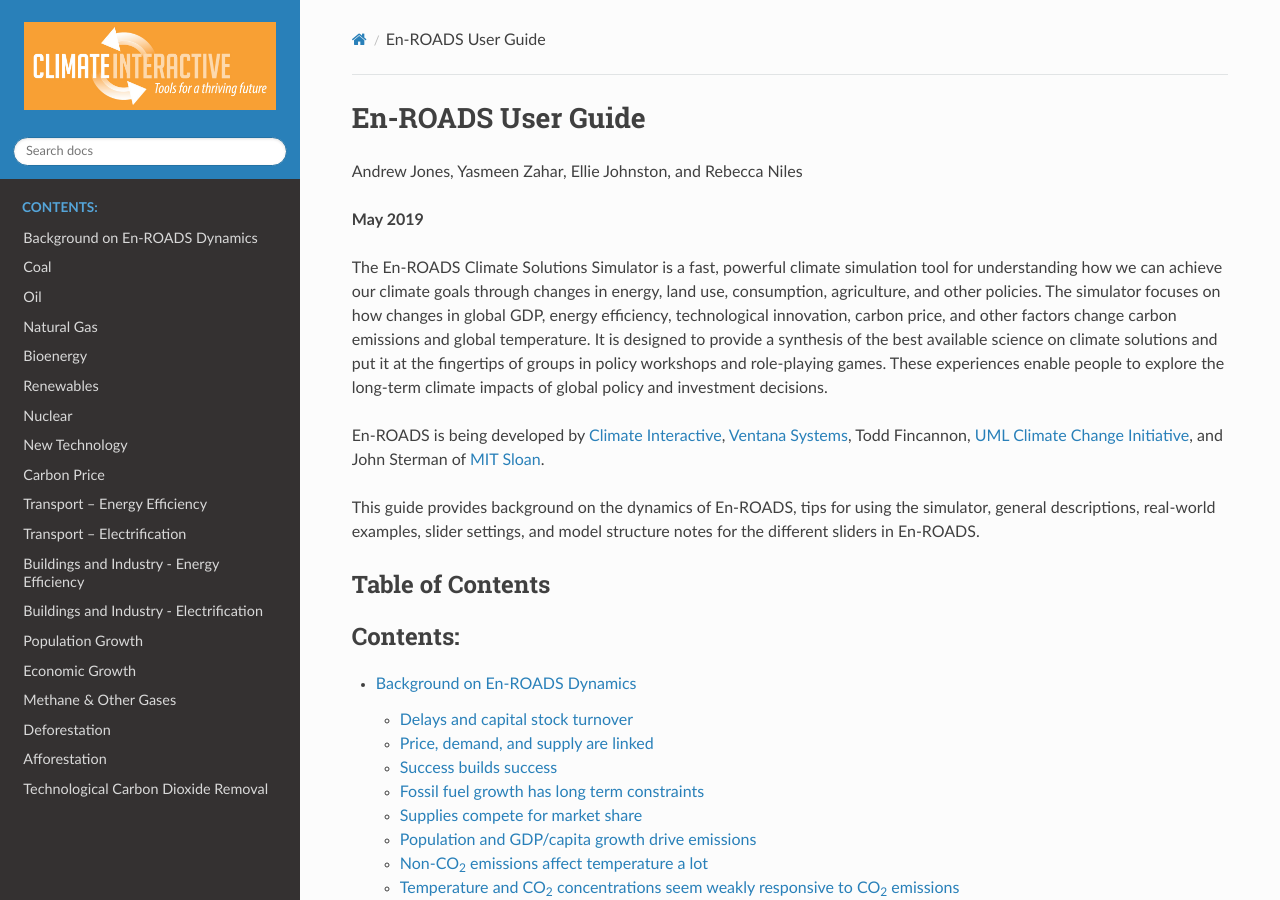
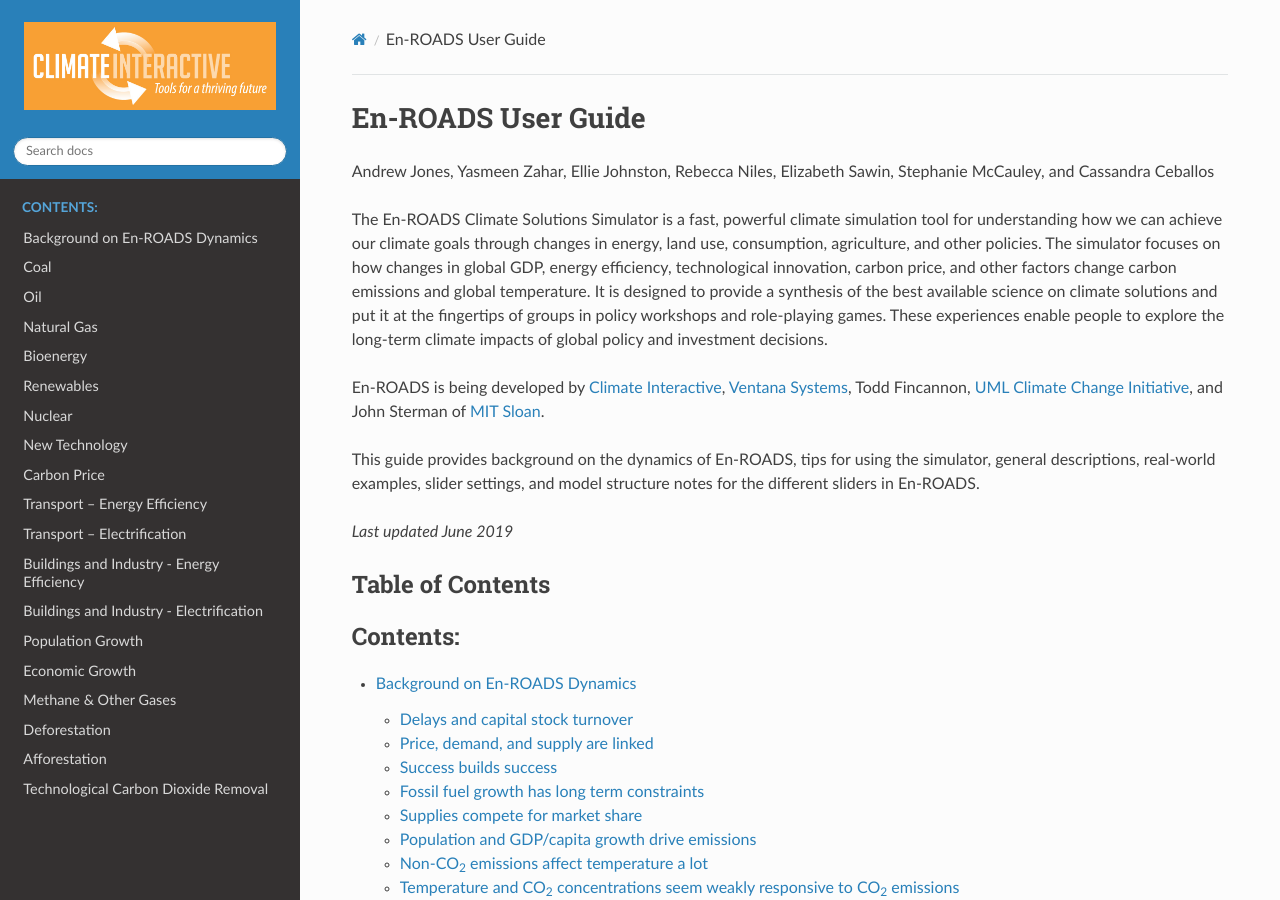
Before and after one commit to climateinteractive/enroads-guide, a Sphinx documentation site: the page built from docs/index.rst, in a window 1280 px wide and 900 px high. Built offline with Sphinx 7.4.7 and the Read the Docs theme 2.0.0, drawn with Linux system fonts in a browser that asks for light colours.

Commit message:
Updated authors and date

```diff
--- a/docs/index.rst
+++ b/docs/index.rst
@@ -7,15 +7,16 @@
 En-ROADS User Guide
 ===================
 
-Andrew Jones, Yasmeen Zahar, Ellie Johnston, and Rebecca Niles
+Andrew Jones, Yasmeen Zahar, Ellie Johnston, Rebecca Niles, Elizabeth Sawin, Stephanie McCauley, and Cassandra Ceballos
 
-**May 2019**
 
 The En-ROADS Climate Solutions Simulator is a fast, powerful climate simulation tool for understanding how we can achieve our climate goals through changes in energy, land use, consumption, agriculture, and other policies. The simulator focuses on how changes in global GDP, energy efficiency, technological innovation, carbon price, and other factors change carbon emissions and global temperature. It is designed to provide a synthesis of the best available science on climate solutions and put it at the fingertips of groups in policy workshops and role-playing games. These experiences enable people to explore the long-term climate impacts of global policy and investment decisions.
 
 En-ROADS is being developed by `Climate Interactive <http://www.climateinteractive.org/>`__, `Ventana Systems <http://www.ventanasystems.com/>`__, Todd Fincannon, `UML Climate Change Initiative <http://www.uml.edu/Research/Climate-Change/>`__, and John Sterman of `MIT Sloan <http://mitsloan.mit.edu/>`__.
 
 This guide provides background on the dynamics of En-ROADS, tips for using the simulator, general descriptions, real-world examples, slider settings, and model structure notes for the different sliders in En-ROADS.
+
+*Last updated June 2019*
 
 Table of Contents
 =================
```
